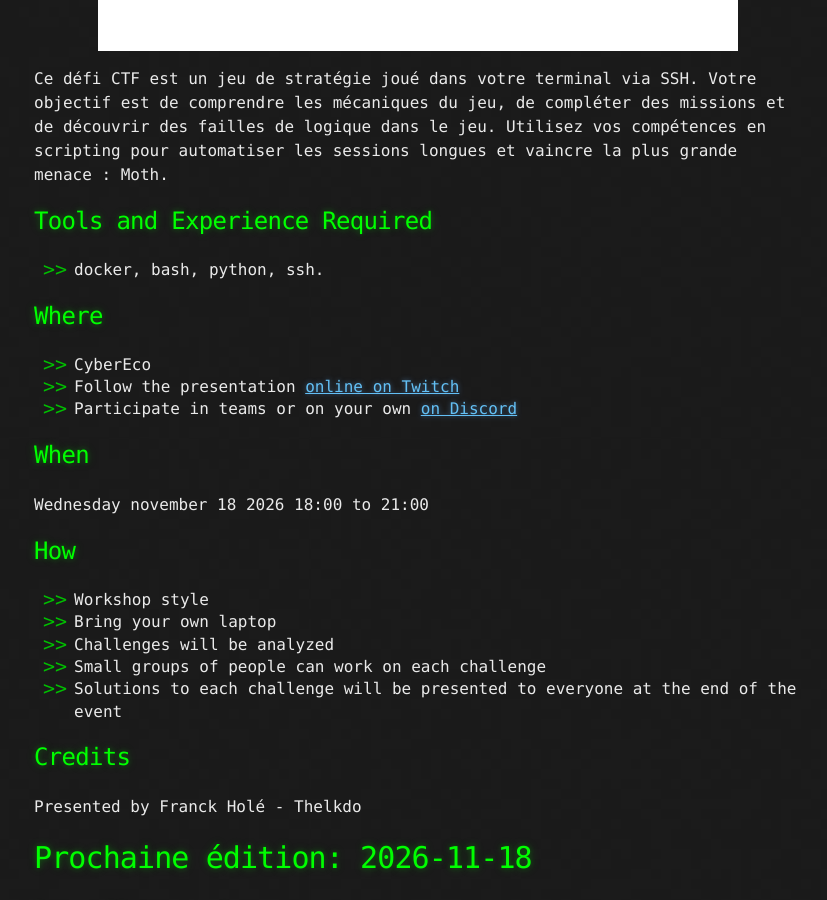
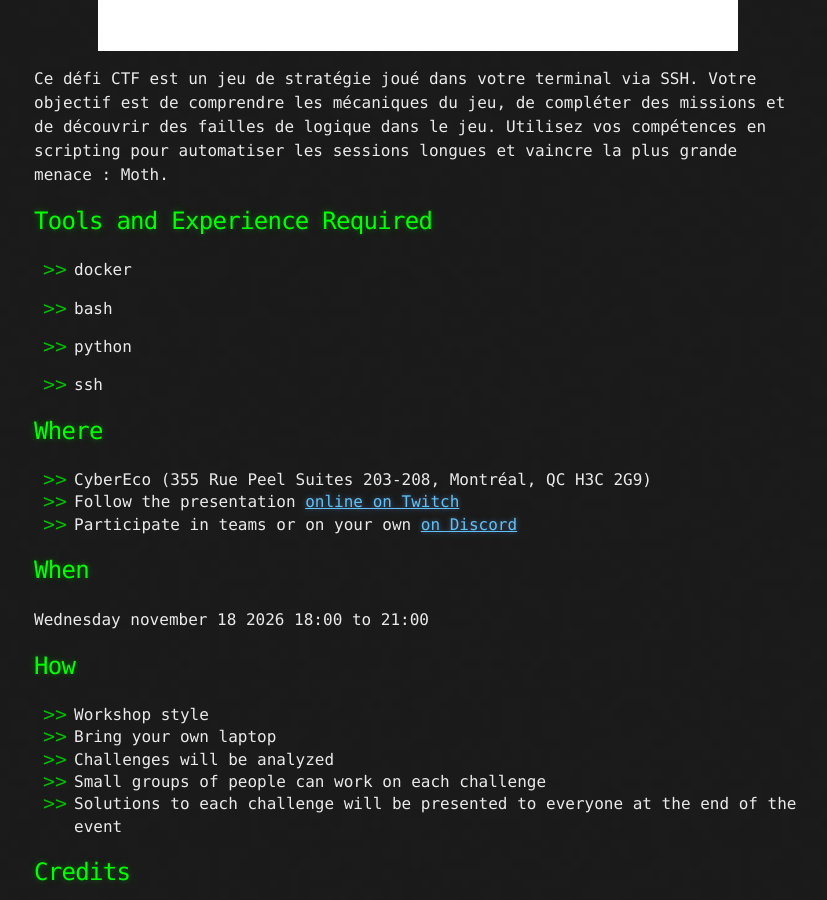
Before and after one commit to montrehack/montrehack.github.com, a Jekyll site: the page built from _posts/2026-11-18-mercury.md, in a window 1280 px wide and 900 px high, scrolled down 1690 px. Shown: the whole window, without its empty margins (222-1049 px from the left). Built offline with Jekyll 4.4.1, drawn with Linux system fonts in a browser that asks for light colours; some of the changed text lies outside the part shown.

Commit message:
Ajout de détails et mise en forme

```diff
--- a/_posts/2026-11-18-mercury.md
+++ b/_posts/2026-11-18-mercury.md
@@ -18,14 +18,20 @@ description_fr: >
 description_en: >
    Ce défi CTF est un jeu de stratégie joué dans votre terminal via SSH. Votre objectif est de comprendre les mécaniques du jeu, de compléter des missions et de découvrir des failles de logique dans le jeu. Utilisez vos compétences en scripting pour automatiser les sessions longues et vaincre la plus grande menace : Moth.
 tools_fr:
-  - docker, bash, python, ssh.
+  - docker
+  - bash
+  - python
+  - ssh
 tools_en:
-  - docker, bash, python, ssh.
+  - docker
+  - bash
+  - python
+  - ssh
 presented_by_fr: Défi présenté par Franck Holé - Thelkdo
 presented_by_en: Presented by Franck Holé - Thelkdo
 featured_img: /images/2026-10.jpeg
 featured_img_alt: Mercury banner
-location: CyberEco
+location: CyberEco (355 Rue Peel Suites 203-208, Montréal, QC H3C 2G9)
 ---
 
 # Next edition: {{ page.date_en }}
```
